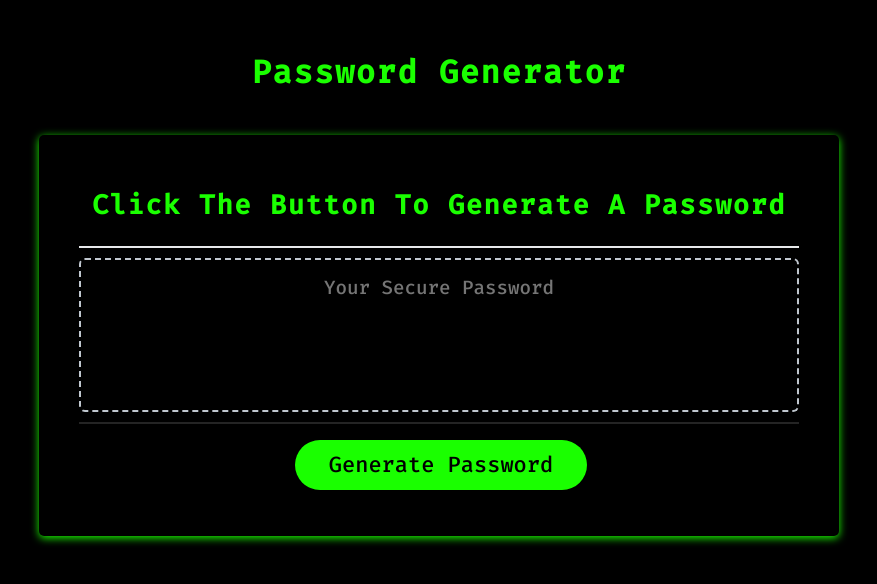
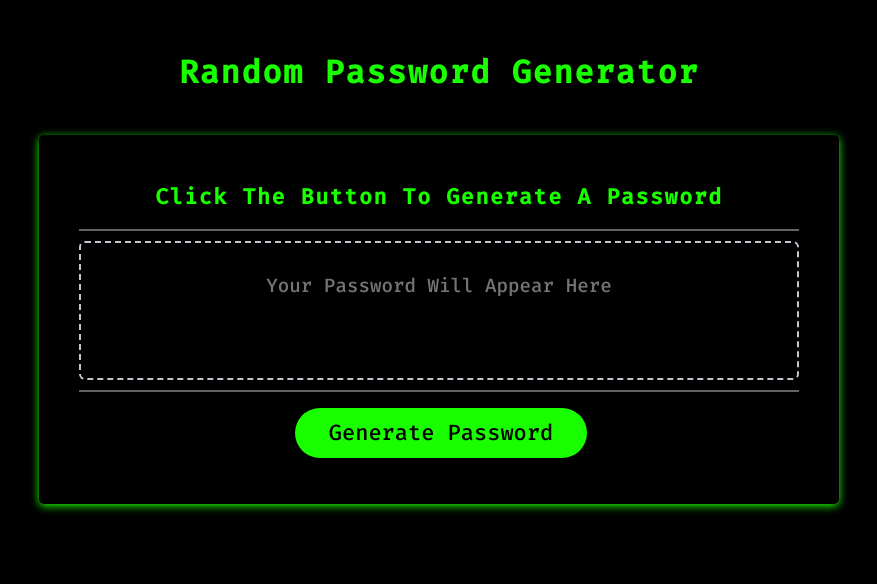
Before and after one commit to joychen5069/RandomPasswordGenerator, a plain HTML site: page index.html in a window 1280 px wide. Shown: the whole page, without its empty margins (201-1078 px from the left). Drawn offline with Linux system fonts and the light colour scheme.

Commit message:
font/color changes

```diff
--- a/index.html
+++ b/index.html
@@ -8,10 +8,11 @@
     <link rel="stylesheet" href="style.css" />
     <link href="https://fonts.googleapis.com/css2?family=Fira+Code:wght@500&display=swap" rel="stylesheet">
   </head>
+
   <body>
     <div class="wrapper">
       <header>
-        <h1>Password Generator</h1>
+        <h1>Random Password Generator</h1>
       </header>
       <div class="card">
         <div class="card-header">
@@ -21,7 +22,7 @@
           <textarea
             readonly
             id="password"
-            placeholder="Your Secure Password"
+            placeholder="Your Password Will Appear Here"
             aria-label="Generated Password"
           ></textarea>
         </div>
@@ -30,6 +31,7 @@
         </div>
       </div>
     </div>
+
     <script src="script.js"></script>
   </body>
 </html>
--- a/style.css
+++ b/style.css
@@ -12,6 +12,7 @@ body,
   margin: 0;
   padding: 0;
 }
+
 /*font family*/
 body,
 .btn,
@@ -53,13 +54,14 @@ header {
 
 h2 {
   text-align: center;
+  font-size: larger;
 }
 
 .card-header::after {
   content: " ";
   display: block;
   width: 100%;
-  background: #e7e9eb;
+  background: #636363;
   height: 2px;
 }
 
@@ -75,7 +77,7 @@ h2 {
   content: " ";
   display: block;
   width: 100%;
-  background: #242424;
+  background: #636363;
   height: 2px;
 }
 
@@ -117,10 +119,10 @@ button[disabled] {
   border: none;
   display: block;
   width: 100%;
-  padding-top: 15px;
+  padding-top: 30px;
   padding-left: 15px;
   padding-right: 15px;
-  padding-bottom: 85px;
+  padding-bottom: 55px;
   font-size: 1.2rem;
   text-align: center;
   margin-top: 10px;
```
